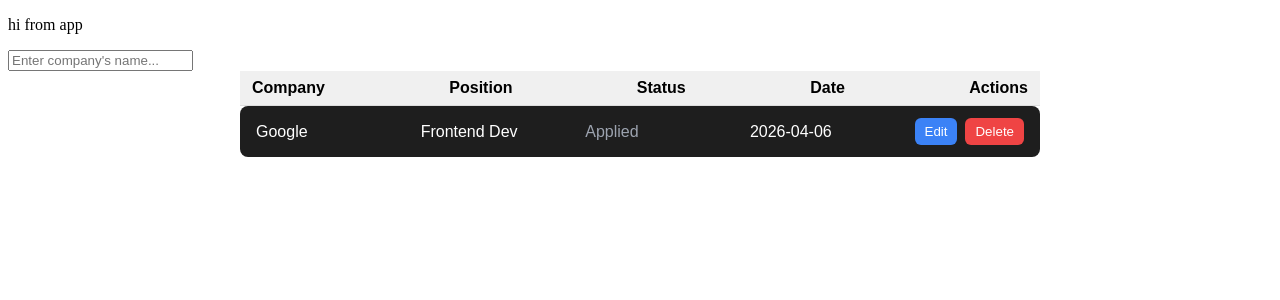
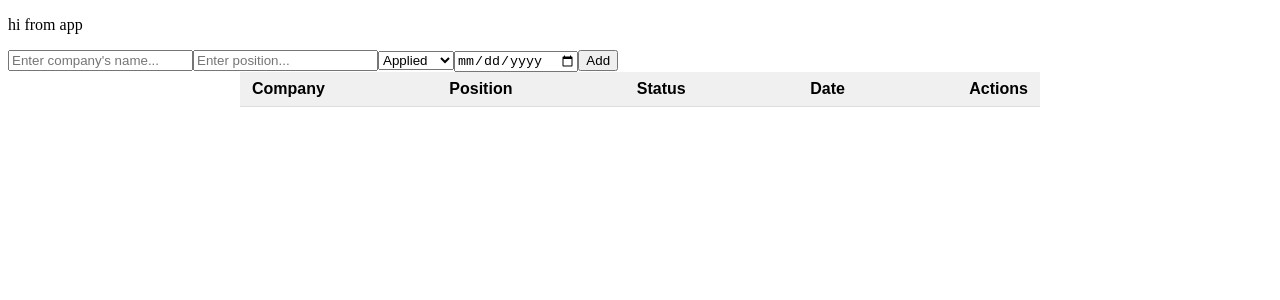
Before and after one commit to HanKwan/Job-application-tracker, a React (Vite) app: page / in a window 1280 px wide. Shown: the top 300 px of the page. Built offline with nearby package versions, Linux system fonts and the light colour scheme.

Commit message:
feat: creaetd app-form and connection between home, app-list and app-form

```diff
--- a/src/components/ApplicationForm.tsx
+++ b/src/components/ApplicationForm.tsx
@@ -1,17 +1,66 @@
-import { useState } from "react"
+import React, { useState } from "react"
+import type { AppItem } from "../types/AppType"
 
-const ApplicationForm = () => {
+type Props = {
+    onAdd: (app: AppItem) => void
+}
 
-    const [company, setCompany] = useState([])
+const ApplicationForm = (props: Props) => {
+    const onAdd = props.onAdd
+
     const [newCompany, setNewCompany] = useState("")
+    const [position, setPosition] = useState("")
+    const [status, setStatus] = useState("applied")
+    const [date, setDate] = useState("")
+
+    const handleAdd = (e: React.FormEvent<HTMLFormElement>) => {
+        e.preventDefault()
+
+        if (!newCompany || !status) return
+
+        const newApp: AppItem = {
+            id: Date.now(),
+            company: newCompany,
+            position,
+            status,
+            date
+        }
+
+        onAdd(newApp)
+
+        setNewCompany("")
+        setPosition("")
+        setStatus("applied")
+        setDate("")
+    }
 
     return (
-        <div className="app-form">
+        <form className="app-form" onSubmit={handleAdd}>
             <input type="text"
+                    value={newCompany}
                     className="company-name"
                     onChange={(e) => setNewCompany(e.target.value)}
                     placeholder="Enter company's name..."/>
-        </div>
+
+            <input type="text"
+                    value={position}
+                    className="company-position"
+                    onChange={(e) => setPosition(e.target.value)}
+                    placeholder="Enter position..."/>
+
+            <select value={status} onChange={(e) => setStatus(e.target.value)}>
+                <option value="applied">Applied</option>
+                <option value="interview">Interview</option>
+                <option value="offer">Offer</option>
+                <option value="reject">Reject</option>
+            </select>
+
+            <input type="date"
+                    value={date}
+                    onChange={(e) => setDate(e.target.value)}/>
+
+            <button type="submit">Add</button>
+        </form>
     )
 }
 
--- a/src/pages/Home.tsx
+++ b/src/pages/Home.tsx
@@ -1,24 +1,19 @@
+import { useState } from "react"
 import ApplicationForm from "../components/ApplicationForm"
 import ApplicationList from "../components/ApplicationList"
 import type { AppItem } from "../types/AppType"
 
 function Home () {
+    const [apps, setApps] = useState<AppItem[]>([])
 
-    const applications: AppItem[] = [
-    {
-        id: 1,
-        company: "Google",
-        position: "Frontend Dev",
-        status: "Applied",
-        date: "2026-04-06"
+    const handleAdd = (newApp: AppItem) => {
+        setApps(prev => [...prev, newApp])
     }
-    ]
-
 
     return (
         <>
-            <ApplicationForm />
-            <ApplicationList applications={applications}/>
+            <ApplicationForm onAdd={handleAdd}/>
+            <ApplicationList applications={apps}/>
         </>
 
     )
```
